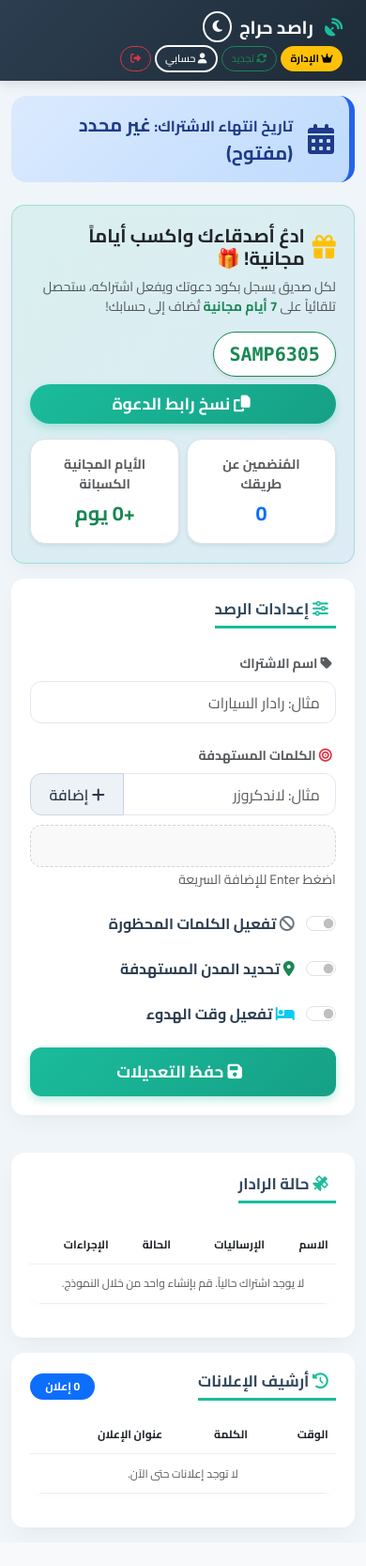
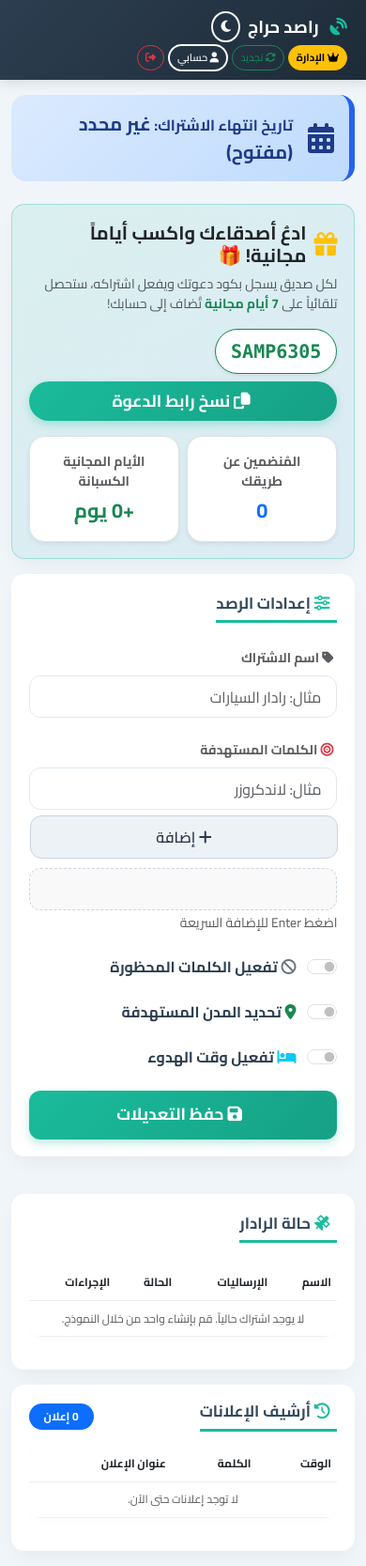
Before and after one commit to turky4500/haraj-saas, a Flask app: page /user_dashboard in a window 390 px wide. Shown: the whole page at 94% size. Before the commit the page ends 1635 px from the top, so only its background shows below. Run offline with Flask 3, Linux system fonts and the light colour scheme; the visitor is signed in with stand-in values (Sample User, id 1); data comes from the database, SQL or seed files in the repository; data that the repository does not hold is empty.

Commit message:
Ultra mobile responsive layout fix for user dashboard

```diff
--- a/templates/user.html
+++ b/templates/user.html
@@ -237,13 +237,21 @@
             border-color: #1abc9c;
         }
 
-        /* ===== Mobile Responsive Optimization ===== */
+        /* ===== Ultra Mobile Responsive Optimization ===== */
+        html, body {
+            overflow-x: hidden !important;
+            width: 100%;
+        }
         @media (max-width: 768px) {
+            .container {
+                padding-left: 12px !important;
+                padding-right: 12px !important;
+            }
             .navbar-custom {
-                padding: 0.6rem 0.8rem;
+                padding: 0.6rem 0.5rem;
             }
             .navbar-brand {
-                font-size: 1.2rem !important;
+                font-size: 1.15rem !important;
             }
             .nav-actions {
                 flex-wrap: wrap;
@@ -251,14 +259,15 @@
                 justify-content: flex-end;
             }
             .nav-actions .btn {
-                padding: 0.25rem 0.6rem !important;
+                padding: 0.25rem 0.5rem !important;
                 font-size: 11px !important;
                 border-radius: 20px !important;
             }
             .glass-card {
-                padding: 1.2rem !important;
+                padding: 1.1rem !important;
                 border-radius: 14px !important;
                 margin-bottom: 1rem !important;
+                overflow-x: hidden !important;
             }
             .form-control, select, textarea {
                 font-size: 16px !important; /* Prevents iOS Safari auto-zoom */
@@ -266,9 +275,31 @@
             .section-title {
                 font-size: 1.05rem !important;
             }
+            .table-responsive {
+                width: 100% !important;
+                overflow-x: auto !important;
+                -webkit-overflow-scrolling: touch;
+            }
             .table-custom th, .table-custom td {
-                padding: 0.7rem 0.5rem !important;
+                padding: 0.6rem 0.4rem !important;
                 font-size: 12px !important;
+                white-space: normal !important;
+            }
+            .input-group {
+                flex-direction: column !important;
+            }
+            .input-group .form-control {
+                border-radius: 12px !important;
+                width: 100% !important;
+                margin-bottom: 6px !important;
+            }
+            .input-group .btn {
+                width: 100% !important;
+                border-radius: 12px !important;
+            }
+            .ref-copy-btn {
+                width: 100% !important;
+                justify-content: center !important;
             }
         }
     </style>
```
